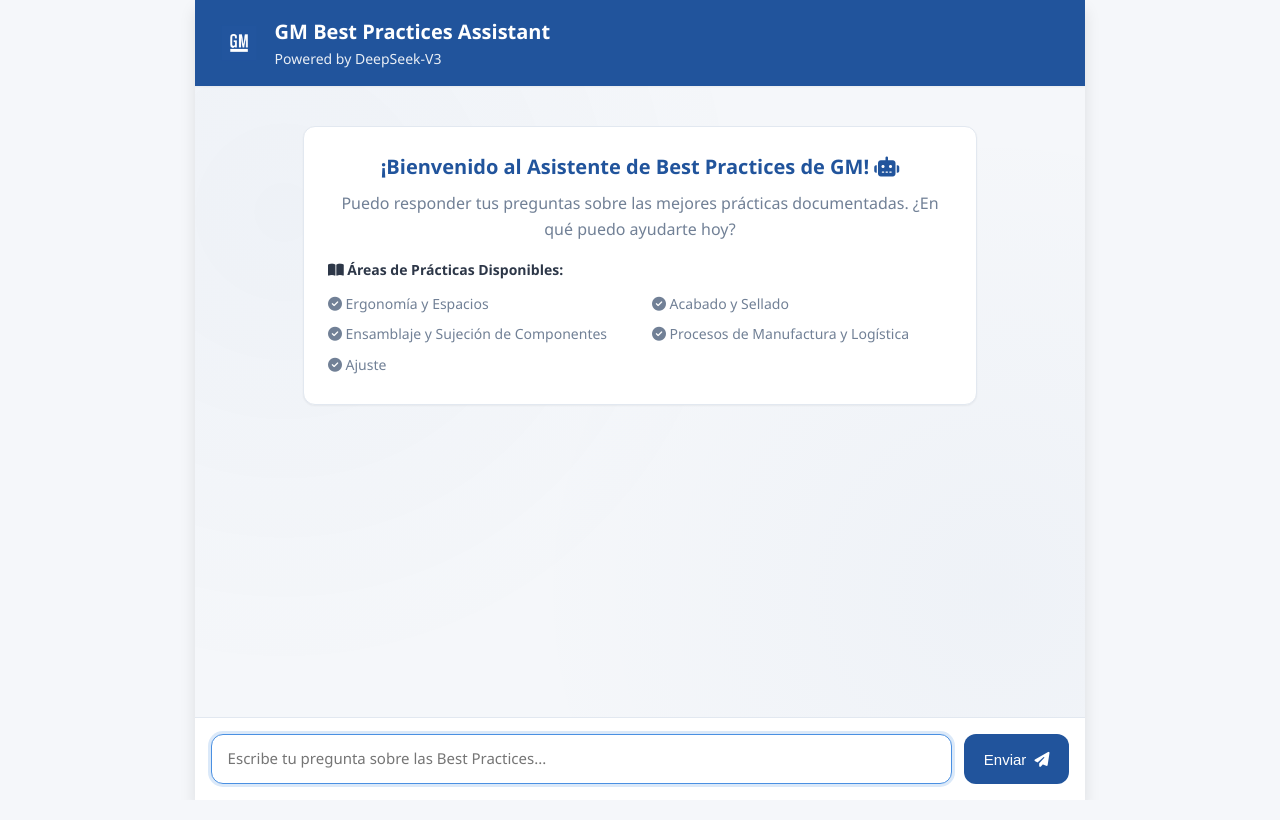
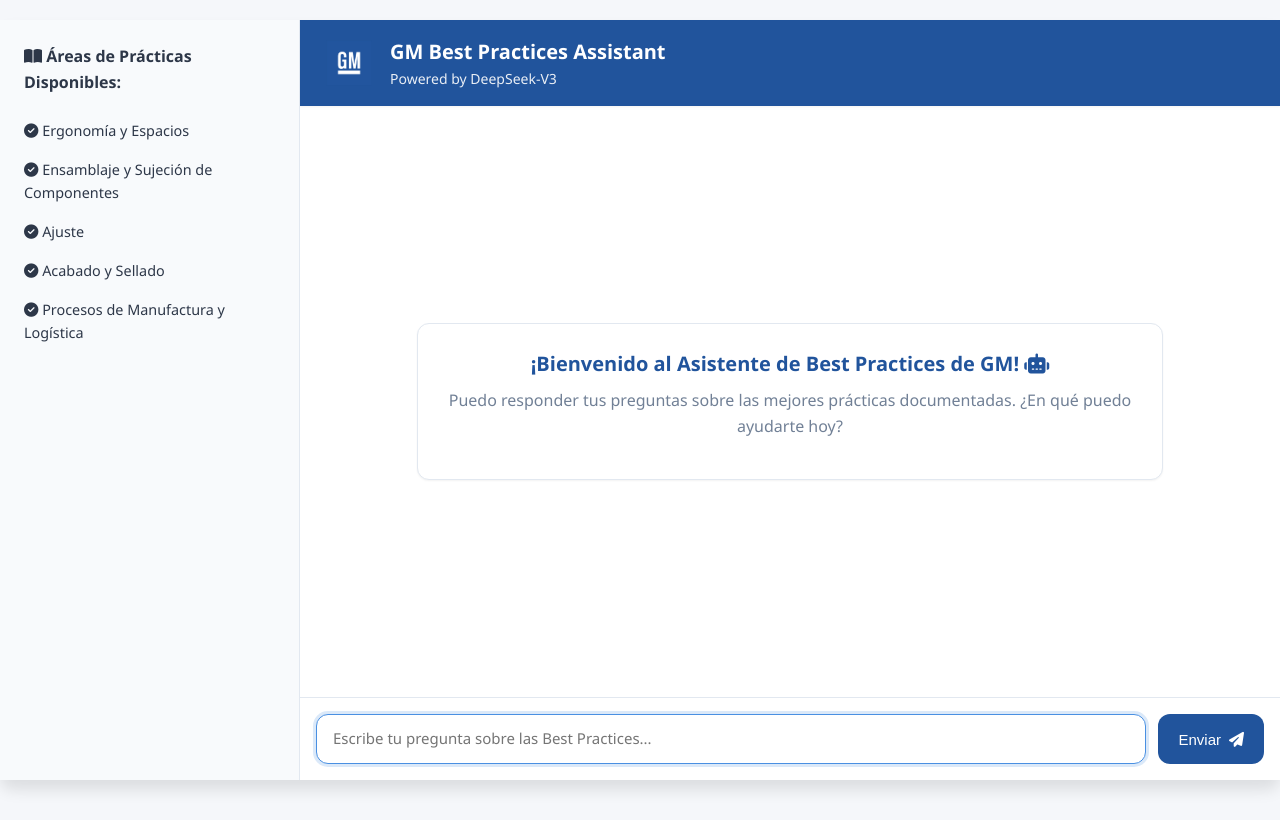
Before and after one commit to Alkachino/Chatbot-GM, a Django app: page / in a window 1280 px wide. Before the commit the page ends 787 px from the top, so only its background shows below. Run offline with Django 5.2, Linux system fonts and the light colour scheme.

Commit message:
cambio de interfaz e integracion de ventanas flotantes

```diff
--- a/templates/index.html
+++ b/templates/index.html
@@ -40,20 +40,45 @@
         color: var(--text-color);
         line-height: 1.6;
         height: 100vh;
+        overflow: hidden;
+      }
+
+      .main-container {
         display: flex;
-        flex-direction: column;
+        height: 100%;
+      }
+
+      .sidebar {
+        display: none;
+        width: 300px;
+        background-color: #f8fafc;
+        padding: 1.5rem;
+        border-right: 1px solid #e2e8f0;
+        overflow-y: auto;
+      }
+
+      .sidebar .practices-list h4 {
+        margin-bottom: 1rem;
+      }
+
+      .sidebar .practices-list ul {
+        list-style-type: none;
+        padding: 0;
+      }
+
+      .sidebar .practices-list li {
+        padding: 0.5rem 0;
+        font-size: 0.9rem;
       }
 
       .chat-container {
         display: flex;
         flex-direction: column;
-        max-width: 1200px;
-        height: 100vh;
-        margin: 0 auto;
+        flex: 1;
         background-color: white;
-        box-shadow: var(--shadow-lg);
         overflow: hidden;
         position: relative;
+        height: 100%;
       }
 
       /* Header */
@@ -75,9 +100,12 @@
       }
 
       .logo {
-        height: 40px;
-        width: auto;
-        border-radius: var(--rounded-sm);
+        height: 50px;
+      }
+
+      .header-text {
+        display: flex;
+        flex-direction: column;
       }
 
       .chat-title {
@@ -88,12 +116,29 @@
       .chat-subtitle {
         font-size: 0.875rem;
         opacity: 0.9;
-        font-weight: 400;
+      }
+
+      .chat-body {
+        flex: 1;
+        position: relative;
+        min-height: 0; /* Fix for flexbox layout bug */
+      }
+
+      .welcome-message-container {
+        position: absolute;
+        inset: 0;
+        display: flex;
+        justify-content: center;
+        align-items: center;
+        padding: 1.5rem;
+        transition: opacity 0.3s ease-out;
+        overflow-y: auto;
       }
 
       /* Chat display */
       .chat-display {
-        flex: 1;
+        position: absolute;
+        inset: 0;
         padding: 1.5rem;
         overflow-y: auto;
         background-color: #f5f7fa;
@@ -109,6 +154,8 @@
           );
         display: flex;
         flex-direction: column;
+        opacity: 0; /* Start hidden */
+        transition: opacity 0.3s ease-in;
       }
 
       .welcome-message {
@@ -134,28 +181,7 @@
         margin-bottom: 1rem;
       }
 
-      .practices-list {
-        text-align: left;
-        margin-top: 1rem;
-      }
 
-      .practices-list h4 {
-        margin-bottom: 0.5rem;
-        font-size: 0.875rem;
-        color: var(--text-color);
-      }
-
-      .practices-list ul {
-        list-style-type: none;
-        columns: 2;
-        column-gap: 1.5rem;
-      }
-
-      .practices-list li {
-        font-size: 0.875rem;
-        padding: 0.25rem 0;
-        color: var(--text-light);
-      }
 
       /* Messages */
       .message {
@@ -361,6 +387,21 @@
         width: 8px;
       }
 
+      @media (min-width: 1024px) {
+        .sidebar {
+          display: block;
+        }
+        .main-container {
+          max-width: 1400px;
+          margin: 0 auto;
+          box-shadow: var(--shadow-lg);
+          height: 95vh;
+          margin-top: 2.5vh;
+          border-radius: var(--rounded-lg);
+        }
+      }
+
+
       ::-webkit-scrollbar-track {
         background: #f1f5f9;
       }
@@ -492,6 +572,27 @@
     </style>
   </head>
   <body>
+    <div class="main-container">
+      <div class="sidebar">
+        <div class="practices-list">
+          <h4>
+            <i class="fas fa-book-open"></i> Áreas de Prácticas Disponibles:
+          </h4>
+          <ul id="practices-list-sidebar">
+            <li><i class="fas fa-check-circle"></i> Ergonomía y Espacios</li>
+            <li>
+              <i class="fas fa-check-circle"></i> Ensamblaje y Sujeción de
+              Componentes
+            </li>
+            <li><i class="fas fa-check-circle"></i> Ajuste</li>
+            <li><i class="fas fa-check-circle"></i> Acabado y Sellado</li>
+            <li>
+              <i class="fas fa-check-circle"></i> Procesos de Manufactura y
+              Logística
+            </li>
+          </ul>
+        </div>
+      </div>
       <div class="chat-container">
         <div class="chat-header">
           <div class="header-content">
@@ -500,14 +601,15 @@
               alt="GM Logo"
               class="logo"
             />
-          <div>
+            <div class="header-text">
               <div class="chat-title">GM Best Practices Assistant</div>
               <div class="chat-subtitle">Powered by DeepSeek-V3</div>
             </div>
           </div>
         </div>
 
-      <div class="chat-display" id="chat-display">
+        <div class="chat-body">
+          <div class="welcome-message-container" id="welcome-container">
             <div class="welcome-message">
               <h3>
                 ¡Bienvenido al Asistente de Best Practices de GM!
@@ -517,17 +619,10 @@
                 Puedo responder tus preguntas sobre las mejores prácticas
                 documentadas. ¿En qué puedo ayudarte hoy?
               </p>
-
-          <div class="practices-list">
-            <h4><i class="fas fa-book-open"></i> Áreas de Prácticas Disponibles:</h4>
-            <ul id="practices-list">
-              <li><i class="fas fa-check-circle"></i> Ergonomía y Espacios</li>
-              <li><i class="fas fa-check-circle"></i> Ensamblaje y Sujeción de Componentes</li>
-              <li><i class="fas fa-check-circle"></i> Ajuste</li>
-              <li><i class="fas fa-check-circle"></i> Acabado y Sellado</li>
-              <li><i class="fas fa-check-circle"></i> Procesos de Manufactura y Logística</li>
-            </ul>
             </div>
+          </div>
+          <div class="chat-display" id="chat-display">
+            <!-- Chat messages will be appended here by JavaScript -->
           </div>
         </div>
 
@@ -673,7 +769,7 @@
           hideWelcomeMessage();
           addMessage("user", message);
           userInput.value = "";
-          userInput.style.height = "auto";
+          userInput.style.height = "50px"; // Reset to base height to prevent layout shift
           isProcessing = true;
           sendBtn.disabled = true;
 
@@ -753,8 +849,13 @@
         let welcomeHidden = false;
         function hideWelcomeMessage() {
           if (!welcomeHidden) {
-            const welcomeMsg = document.querySelector(".welcome-message");
-            if (welcomeMsg) welcomeMsg.style.display = "none";
+            const welcomeContainer = document.getElementById("welcome-container");
+            const chatDisplay = document.getElementById("chat-display");
+            if (welcomeContainer) {
+                welcomeContainer.style.opacity = '0';
+                welcomeContainer.style.pointerEvents = 'none';
+                chatDisplay.style.opacity = '1';
+            }
             welcomeHidden = true;
           }
         }
```
Also changed, not shown: other parts of templates/index.html (+42 -2 lines). Lines whose indentation alone changed are shown as unchanged.
